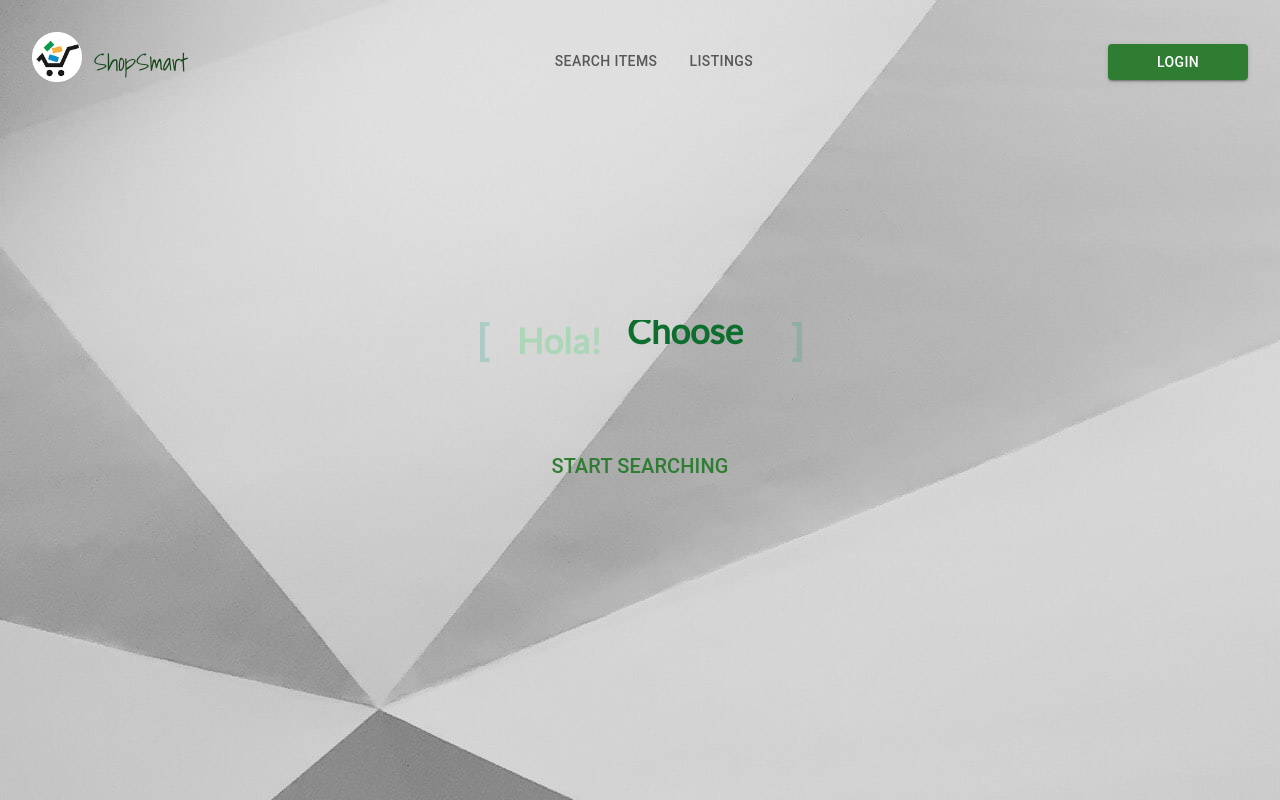
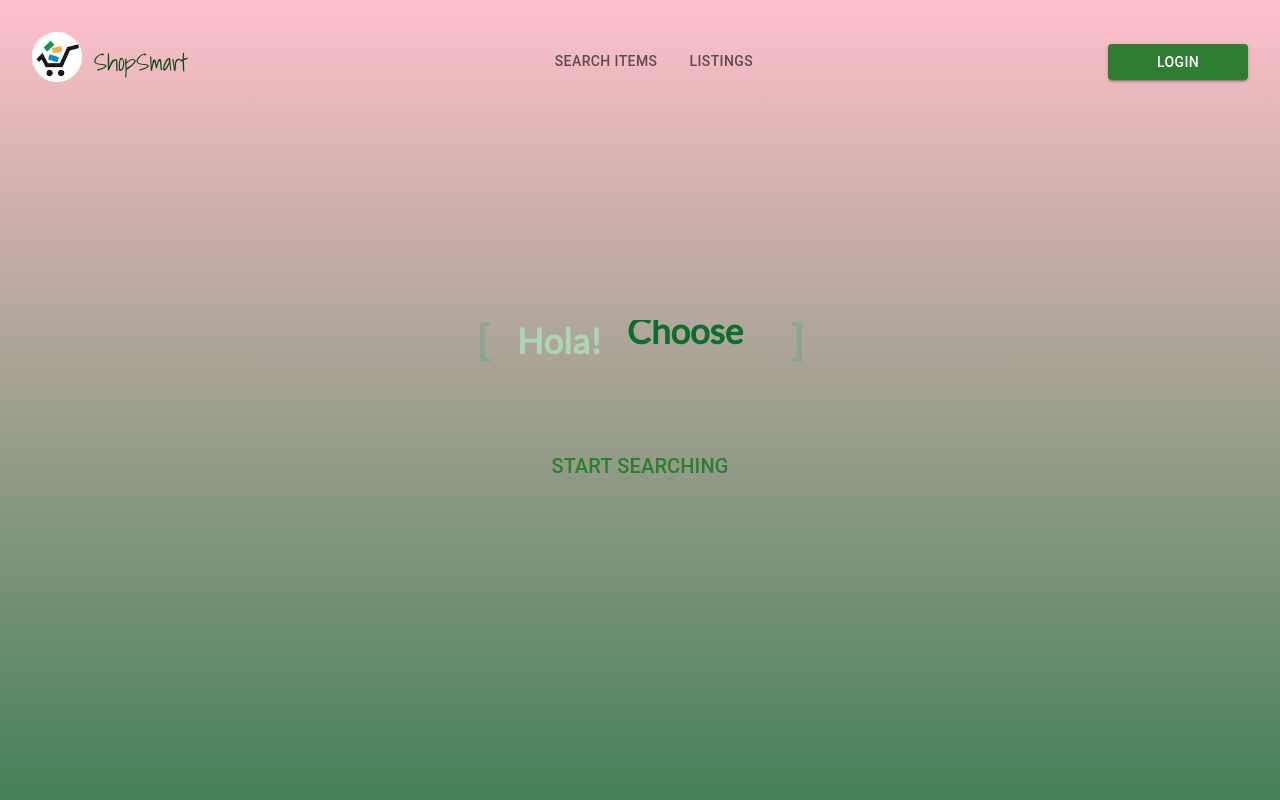
Before and after one commit to Sohaib-GO/ShopSmart, a React (Create React App) app in the folder front-end/: page / in a window 1280 px wide. Built offline with nearby package versions, Linux system fonts and the light colour scheme; no server answers.

Commit message:
fixed styling in side-drawer

```diff
--- a/front-end/src/App.css
+++ b/front-end/src/App.css
@@ -4,6 +4,10 @@
 
 .App {
   text-align: center;
-  background-image: url("./images/background_1.jpg");
+  background-image: url("./images/Wayfair\ .jpeg");
+  background-image: linear-gradient(to bottom,pink,rgb(67, 129, 87));
+  /* background-image: url("./images/shop.jpeg"); */
+  background-size: cover;
   height: 100vh;
+
 }
--- a/front-end/src/App.jsx
+++ b/front-end/src/App.jsx
@@ -3,7 +3,7 @@ import { BrowserRouter as Router, Routes, Route, Link } from "react-router-dom";
 import "./App.css";
 import Header from "./components/Header/Header";
 import Homepage from "./pages/homepage/Homepage";
-import SearchItems from "./pages/searchItems/Items";
+import SearchItems from "./pages/searchItems/SearchItems";
 import Listings from "./pages/listings/Listings";
 import Maps from "./pages/map/Maps";
 
@@ -19,17 +19,14 @@ function App() {
         <Routes>
           <Route path="/" element={<Homepage />} />
           <Route
-            path="/searchItems"
+            path="/search-items"
             element={<SearchItems setListings={setListings} />}
           />
           <Route
             path="/listings"
             element={<Listings setListings={setListings} listings={listings} />}
           />
-           <Route
-            path="/maps"
-            element={<Maps />}
-          />
+          <Route path="/maps" element={<Maps />} />
         </Routes>
       </div>
     </Router>
--- a/front-end/src/pages/homepage/Homepage.css
+++ b/front-end/src/pages/homepage/Homepage.css
@@ -6,6 +6,7 @@
   margin-top: 9em;
 }
 .get_started_button {
+  font-family: 'Anton', sans-serif;
   margin-top: 20em;
   display: flex;
   flex-direction: row;
@@ -19,5 +20,6 @@
 
 }
 .search-button {
-  margin-top: 5em
+  margin-top: 5em;
+
 }
--- a/front-end/src/pages/homepage/Homepage.jsx
+++ b/front-end/src/pages/homepage/Homepage.jsx
@@ -21,6 +21,10 @@ function Homepage() {
         >
           <Typography variant="h6" gutterBottom>
             Start Searching
+            <style>
+              @import
+              url('https://fonts.googleapis.com/css2?family=Anton&display=swap');
+            </style>
           </Typography>
         </Button>
       </div>
--- a/front-end/src/pages/listings/Listings.jsx
+++ b/front-end/src/pages/listings/Listings.jsx
@@ -23,12 +23,10 @@ import Card from "@mui/material/Card";
 import CardContent from "@mui/material/CardContent";
 import CardMedia from "@mui/material/CardMedia";
 import { ListSubheader } from "@mui/material";
-import RemoveCircleOutlineIcon from '@mui/icons-material/RemoveCircleOutline';
+import RemoveCircleOutlineIcon from "@mui/icons-material/RemoveCircleOutline";
 import axios from "axios";
 
 import useLogin from "../../components/authentication/useLogin";
-
-
 
 const label = { inputProps: { "aria-label": "Switch demo" } };
 
@@ -38,7 +36,7 @@ function Listings(props) {
   const [selectedStore, setSelectedStore] = useState(null);
   const [groceries, setGroceries] = useState([]);
 
-  const {isLoggedIn} = useLogin(props);
+  const { isLoggedIn } = useLogin(props);
 
   useEffect(() => {
     fetch("/api/fetch-grocery-list")
@@ -48,11 +46,16 @@ function Listings(props) {
 
   const handleDeleteGroceryItem = async (item_name, store_name) => {
     try {
-      const response = await axios.post("/api/delete-grocery-item", { item_name, store_name });
+      const response = await axios.post("/api/delete-grocery-item", {
+        item_name,
+        store_name,
+      });
       if (response.data.success) {
-        setGroceries(prevGroceryList =>
-          prevGroceryList.filter(store => {
-            store.items = store.items.filter(item => item.item_name !== item_name);
+        setGroceries((prevGroceryList) =>
+          prevGroceryList.filter((store) => {
+            store.items = store.items.filter(
+              (item) => item.item_name !== item_name
+            );
             return store.items.length > 0;
           })
         );
@@ -62,43 +65,46 @@ function Listings(props) {
     }
   };
 
-
   return (
     <>
       {!isLoggedIn && <div>Please log in to view the listings</div>}
       {isLoggedIn && (
-
-
         <div className="listings-page">
           <div className="store-table">
-        <div className="search-field">
-          <TextField id="filled-basic" variant="standard" placeholder="search" />
-          <FormGroup className="search-radio-button">
-            <FormControlLabel control={<Switch defaultChecked />} label="Within 10km" />
-          </FormGroup>
-        </div>
             <div>
               <Grid item xs={12} md={6}>
-            <Typography sx={{ mt: 4, mb: 2 }} variant="h6" component="div" />
+                <Typography
+                  sx={{ mt: 4, mb: 2 }}
+                  variant="h6"
+                  component="div"
+                />
                 <List dense={dense}>
-            {groceries.length === 0 ? <div>Your grocery list is empty</div> : null}
-              {groceries.map((store) => {
+                  {!groceries?.length ? (
+                    <div>Your grocery list is empty</div>
+                  ) : null}
+                  {groceries?.map((store) => {
                     return (
-
                       <div key={`store-${store.store_id}`}>
                         <ListSubheader>{store.store_name}</ListSubheader>
                         {store.items.map((item) => {
                           return (
                             <ListItem key={`item-${item.item_name}`}>
-                          <ListItemText className="item-name" primary={item.item_name} />
+                              <ListItemText
+                                className="item-name"
+                                primary={item.item_name}
+                              />
                               <ListItemText primary={`$${item.item_price}`} />
                               <IconButton
                                 aria-label="delete"
-                            onClick={() => handleDeleteGroceryItem(item.item_name, store.store_name)}
+                                onClick={() =>
+                                  handleDeleteGroceryItem(
+                                    item.item_name,
+                                    store.store_name
+                                  )
+                                }
                               >
                                 <RemoveCircleOutlineIcon />
                               </IconButton>
-
                             </ListItem>
                           );
                         })}
@@ -122,11 +128,19 @@ function Listings(props) {
                     <Typography gutterBottom variant="h5" component="h2">
                       {selectedStore.store_name}
                     </Typography>
-                <Typography variant="body2" color="textSecondary" component="p">
+                    <Typography
+                      variant="body2"
+                      color="textSecondary"
+                      component="p"
+                    >
                       {selectedStore.items.map((item) => {
                         return (
                           <div key={`selected-item-${item.item_name}`}>
-                        <Typography variant="body2" color="textSecondary" component="p">
+                            <Typography
+                              variant="body2"
+                              color="textSecondary"
+                              component="p"
+                            >
                               {item.item_name}: {item.item_price}$
                             </Typography>
                           </div>
```
Lines whose indentation alone changed are shown as unchanged.
